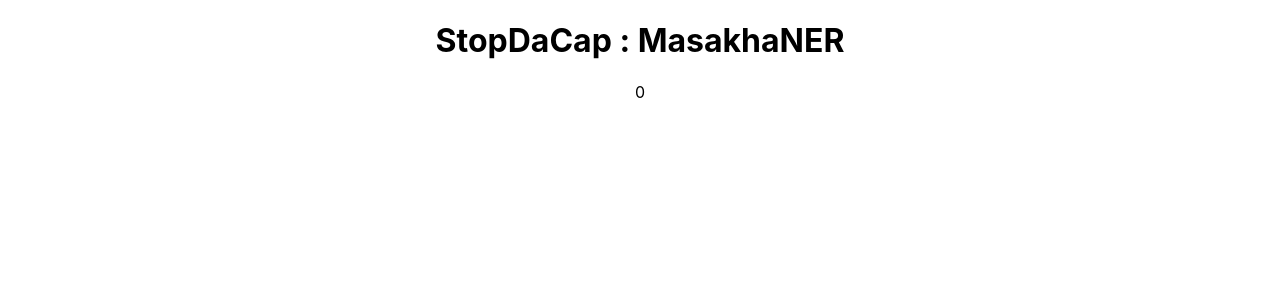
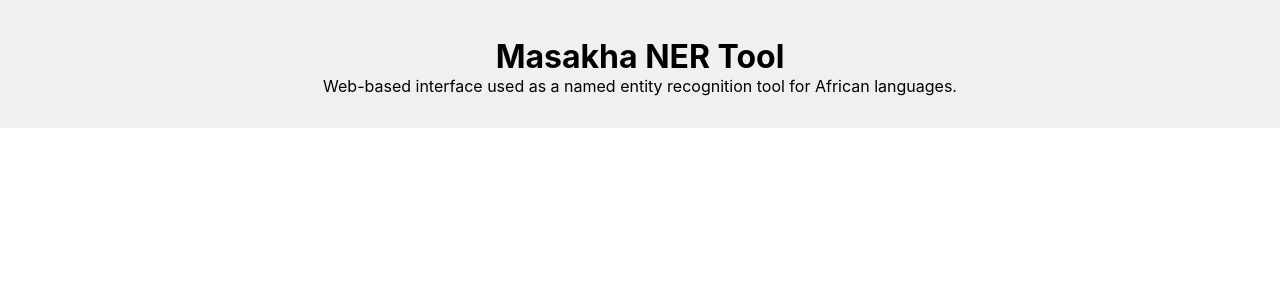
Before and after one commit to COS301-SE-2021/MasakhaNER, a React (Create React App) app: page / in a window 1280 px wide. Shown: the top 300 px of the page. Built offline with nearby package versions, Linux system fonts and the light colour scheme; no server answers.

Commit message:
Added dashboard and nav

```diff
--- a/src/App.tsx
+++ b/src/App.tsx
@@ -1,21 +1,11 @@
 import React, { useState, useEffect } from "react";
 import "./App.css";
+import Dashboard from "./pages/dashboard/Dashboard";
 
 function App() {
-  const [time, setTime] = useState(0);
-
-  useEffect(() => {
-    fetch("/index")
-      .then((res) => res.json())
-      .then((data) => {
-        setTime(data.time)
-      });
-  }, []);
-
   return (
     <div className="App">
-      <h1>StopDaCap : MasakhaNER</h1>
-      <p>{time}</p>
+      <Dashboard />
     </div>
   );
 }
--- /dev/null
+++ b/src/components/nav/Nav.css
@@ -0,0 +1,12 @@
+.Navbar {
+    background-color: rgb(240, 240, 240);
+    padding: 1em;
+}
+
+#navbar-heading {
+    margin-bottom: 0;
+}
+
+#navbar-subheading {
+    margin-top: 0;
+}
--- /dev/null
+++ b/src/components/nav/Nav.tsx
@@ -0,0 +1,13 @@
+import React from 'react'
+import "./Nav.css"
+
+function Nav() {
+    return (
+        <div className="Navbar">
+            <h1 id="navbar-heading">Masakha NER Tool</h1>
+            <p id="navbar-subheading">Web-based interface used as a named entity recognition tool for African languages.</p>
+        </div>
+    )
+}
+
+export default Nav
--- a/src/index.css
+++ b/src/index.css
@@ -1,4 +1,5 @@
 body {
+  padding: 0;
   margin: 0;
   font-family: -apple-system, BlinkMacSystemFont, 'Segoe UI', 'Roboto', 'Oxygen',
     'Ubuntu', 'Cantarell', 'Fira Sans', 'Droid Sans', 'Helvetica Neue',
--- /dev/null
+++ b/src/pages/dashboard/Dashboard.tsx
@@ -0,0 +1,12 @@
+import React from 'react'
+import Nav from '../../components/nav/Nav'
+
+function Dashboard() {
+    return (
+        <div>
+            <Nav />
+        </div>
+    )
+}
+
+export default Dashboard
```
